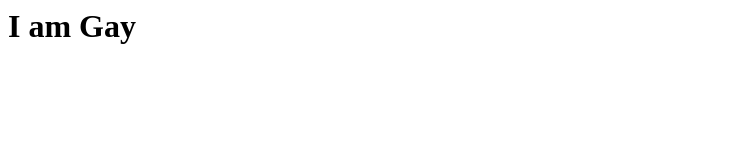
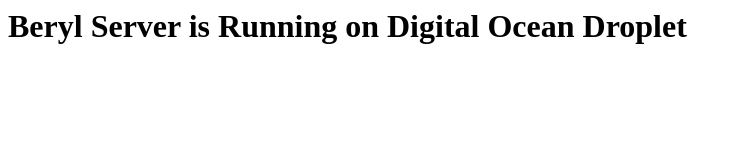
Before and after one commit to batzorigco/berylServer, a website: page index.html in a window 1280 px wide. Shown: the whole page, without its empty margins (0-742 px from the left). Drawn offline with Linux system fonts and the light colour scheme.

```diff
--- a/index.html
+++ b/index.html
@@ -1,7 +1,7 @@
 <html>
 <body>
   <h1>
-    I am Gay
+    Beryl Server is Running on Digital Ocean Droplet
   </h1>
 
 </body>
--- a/package.json
+++ b/package.json
@@ -9,7 +9,7 @@
   "author": "",
   "license": "ISC",
   "dependencies": {
-    "bcrypt": "^2.0.0",
+    "bcrypt": "^1.0.3",
     "cors": "^2.8.4",
     "express": "^4.16.3",
     "express-session": "^1.15.6",
```
Also changed, not shown: 1 other file.
